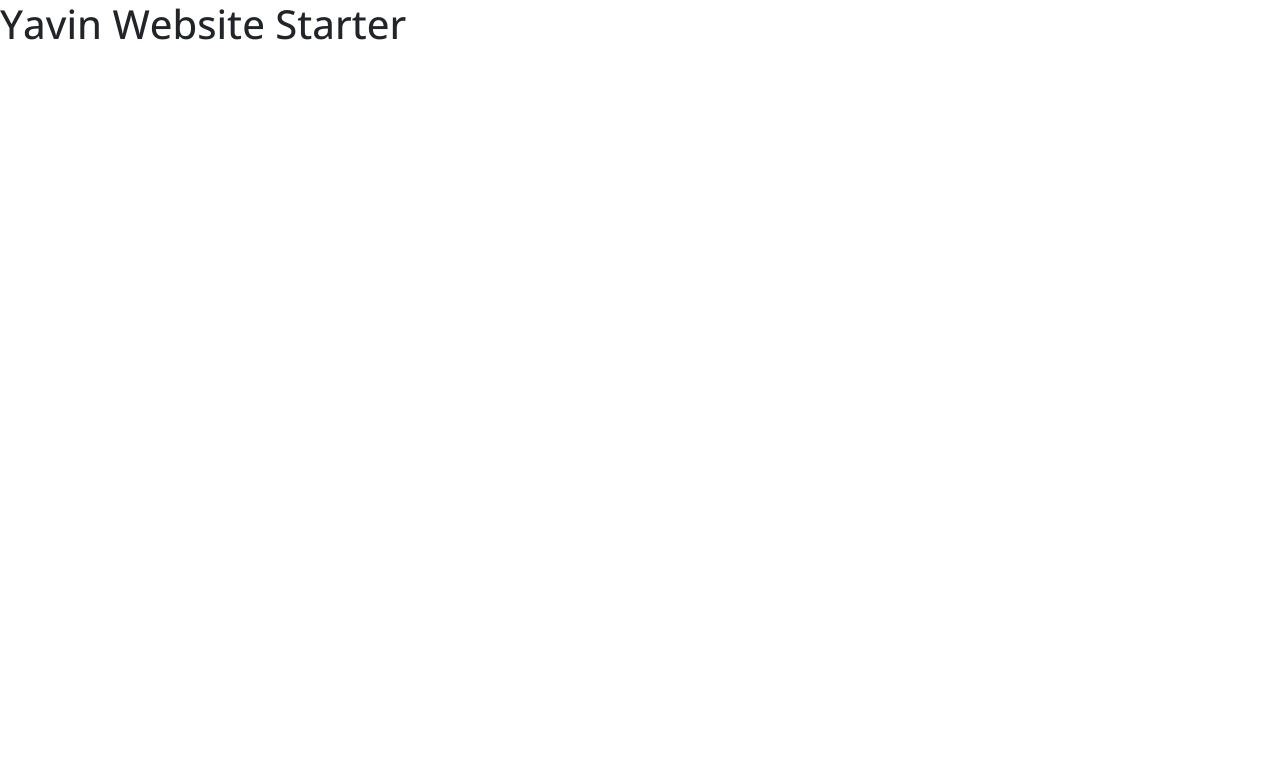
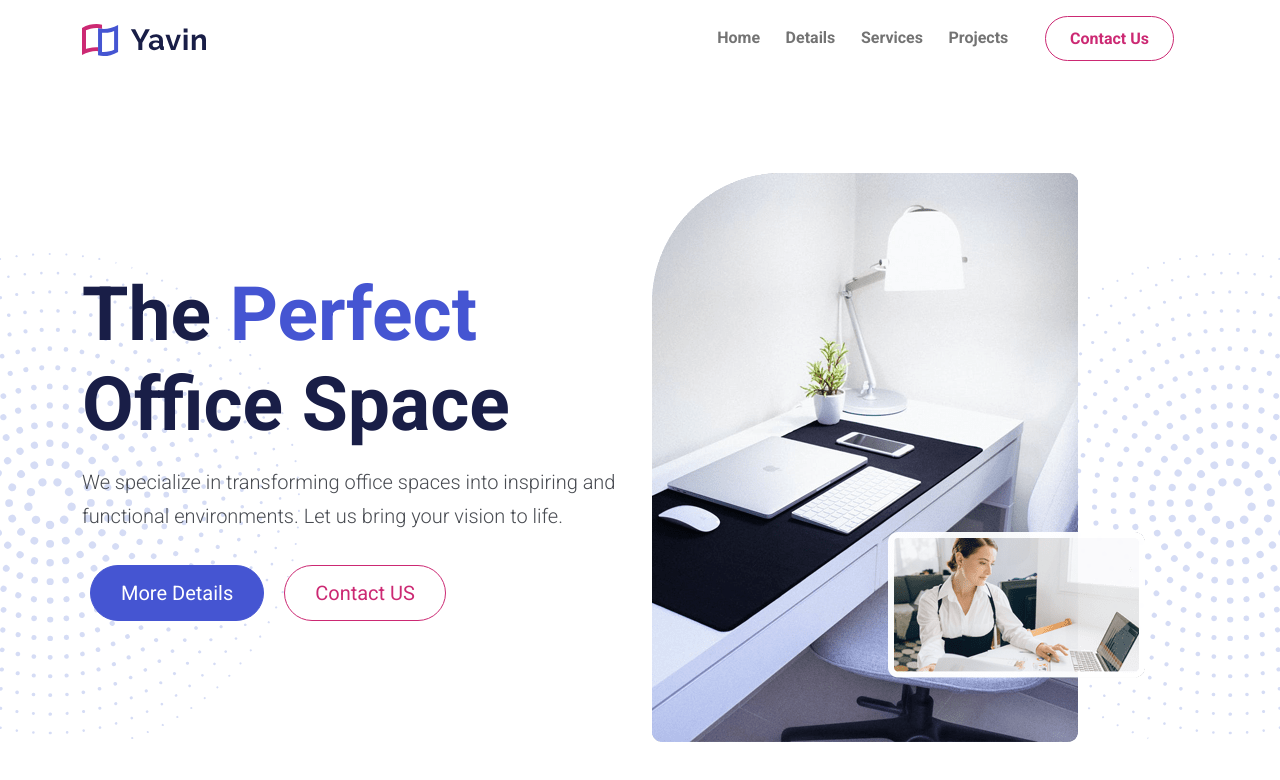
Before and after one commit to letStayFoolish/yavin-website, a website: page index.html in a window 1280 px wide. Drawn offline with nearby package versions, Linux system fonts and the light colour scheme; files that its build step writes are made by us from their sources.

Commit message:
Navigation & Header

```diff
--- a/index.html
+++ b/index.html
@@ -6,6 +6,9 @@
     <meta name="viewport" content="width=device-width, initial-scale=1.0" />
     <link rel="preconnect" href="https://fonts.googleapis.com">
     <link rel="preconnect" href="https://fonts.gstatic.com" crossorigin>
+    <link rel="preconnect" href="https://fonts.googleapis.com">
+    <link rel="preconnect" href="https://fonts.gstatic.com" crossorigin>
+    <link href="https://fonts.googleapis.com/css2?family=Roboto:wght@300;400;500;600;700&display=swap" rel="stylesheet">
     <link href="https://fonts.googleapis.com/css2?family=Open+Sans:wght@300;400;500;600;700&display=swap" rel="stylesheet">
     <link rel="stylesheet" href="css/font-awesome.css" />
     <link rel="stylesheet" href="css/bootstrap.css" />
@@ -14,7 +17,87 @@
     <title>Yavin Office Design</title>
   </head>
   <body>
-    <h1>Yavin Website Starter</h1>
+<!--    Header -->
+  <nav class="navbar navbar-expand-lg sticky-top navbar-light">
+    <div class="container">
+      <a href="#" class="navbar-brand">
+        <img src="./images/logo.svg" alt="Yavin logo." width="124">
+      </a>
+      <button
+        class="navbar-toggler"
+        type="button"
+        data-bs-toggle="collapse"
+        data-bs-target="#navbarNavDropdown"
+        aria-controls="navbarNavDropdown"
+        aria-expanded="false"
+        aria-label="Toggle navigation"
+      >
+        <span class="navbar-toggler-icon"></span>
+      </button>
+      <div class="collapse navbar-collapse" id="navbarNavDropdown">
+        <ul class="navbar-nav ms-auto">
+          <li class="nav-item">
+            <a href="#" class="nav-link" aria-current="page">Home</a>
+          </li>
+          <li class="nav-item">
+            <a href="#details" class="nav-link">Details</a>
+          </li>
+          <li class="nav-item">
+            <a href="#services" class="nav-link">Services</a>
+          </li>
+          <li class="nav-item">
+            <a href="#projects" class="nav-link">Projects</a>
+          </li>
+          <li class="nav-item">
+            <a href="#contact" class="nav-link btn btn-outline-secondary px-4 mx-4">Contact Us</a>
+          </li>
+        </ul>
+      </div>
+    </div>
+  </nav>
+
+<!--Header -->
+  <header
+    class="header position-relative mt-6 overflow-hidden"
+  >
+    <img
+      src="images/decoration-star.svg"
+      alt="Decoration image of dots in form of a star"
+      class="decoration-star position-absolute"
+    >
+    <img
+      src="./images/decoration-star.svg"
+      alt="Decoration image of dots in form of a star"
+      class="decoration-star-2 position-absolute"
+    >
+    <div class="container position-relative z-3">
+      <div class="row">
+        <div class="col-lg-6">
+          <div class="mt-6">
+            <h1 class="xl-text">
+              The <span class="text-primary">Perfect</span> Office Space
+            </h1>
+            <p class="lead mb-4">
+              We specialize in transforming office spaces into inspiring and
+              functional environments. Let us bring your vision to life.
+            </p>
+            <a href="#introduction" class="btn btn-primary btn-lg m-2">
+              More Details
+            </a>
+            <a href="#contact" class="btn btn-outline-secondary btn-lg m-2">
+              Contact US
+            </a>
+          </div>
+        </div>
+        <div class="col-lg-6">
+          <div class="image-container">
+            <img src="./images/header.png" alt="Image of white office desk in a corner." class="img-fluid">
+          </div>
+        </div>
+      </div>
+    </div>
+  </header>
+
 
 	<script src="js/bootstrap.bundle.min.js"></script>
 	<script src="js/script.js"></script>
--- a/js/script.js
+++ b/js/script.js
@@ -0,0 +1,15 @@
+function useScroll() {
+const navbar = document.querySelector('.navbar');
+
+
+window.addEventListener('scroll', () => {
+  if (window.scrollY > 50) {
+    navbar.classList.add('navbar-sticky')
+  } else {
+    navbar.classList.remove('navbar-sticky')
+  }
+})
+
+}
+
+document.addEventListener('DOMContentLoaded', useScroll)
--- a/scss/bootstrap.scss
+++ b/scss/bootstrap.scss
@@ -1,4 +1,60 @@
 // Font
-$font-family-sans-serif: 'Open Sans', sans-serif;
+//$font-family-sans-serif: 'Open Sans', sans-serif;
+$font-family-sans-serif:  'Roboto', sans-serif;
+
+// Colors
+$primary: #4555d2;
+$secondary: #cc2973;
+$dark: #191e47;
+$light: #f9fafe;
+$body-color: #494c52;
+$headings-color: $dark;
+
+// Navbar
+$navbar-nav-link-padding-x: 0.8rem;
+$navbar-padding-y: 1rem;
+$nav-link-font-weight: 700;
+
+// Spacing
+$spacer: 1rem !default;
+$spacers: (
+        0: 0,
+        1: $spacer * 0.25,
+        2: $spacer * 0.5,
+        3: $spacer,
+        4: $spacer * 1.5,
+        5: $spacer * 3,
+        6: $spacer * 6,
+        7: $spacer * 8,
+        8: $spacer * 12,
+) !default;
+
+$headings-margin-bottom: $spacer * 1 !default;
+$line-height-base: 1.7;
+$headings-font-weight: bold;
+
+// Buttons
+$button-radius: 50px;
+$button-padding-x: 30px;
+$button-padding-y: 10px;
+
+$btn-border-radius: $button-radius;
+$btn-border-radius-sm: $button-radius;
+$btn-border-radius-lg: $button-radius;
+$btn-padding-y: $button-padding-y;
+$btn-padding-y-lg: $button-padding-y;
+$btn-padding-y-sm: $button-padding-y;
+$btn-padding-x: $button-padding-x;
+$btn-padding-x-lg: $button-padding-x;
+$btn-padding-x-sm: $button-padding-x;
+$navbar-toggler-border-radius: 5px;
+
+// Inputs
+$input-radius: 30px;
+$input-btn-padding-y: 0.7rem;
+$input-btn-padding-x: 1rem;
+$input-border-radius: $input-radius;
+$input-border-radius-sm: $input-radius;
+$input-border-radius-lg: $input-radius;
 
 @import '../node_modules/bootstrap/scss/bootstrap';
--- a/scss/styles.scss
+++ b/scss/styles.scss
@@ -0,0 +1,74 @@
+.xl-text {
+  font-size: 75px;
+}
+
+.btn-outline-secondary {
+  color: var(--bs-secondary);
+}
+
+.btn-outline-secondary {
+  &:hover {
+    color: #fff;
+  }
+}
+
+.header .decoration-star {
+  top: 80px;
+  left: -200px;
+  width: 500px;
+  opacity: 0.7;
+}
+
+.header .decoration-star-2 {
+  top: 80px;
+  right: -200px;
+  width: 500px;
+  opacity: 0.7;
+}
+
+.navbar {
+  transition: all 0.5s ease-in-out;
+}
+
+.navbar-sticky {
+  background: #fff;
+  opacity: 0.9;
+  box-shadow: 0 0 10px rgba(0, 0, 0, 0.5)
+}
+
+// Tablets
+@media(max-width: 992px) {
+  .xl-text {
+    font-size: 50px;
+  }
+
+  .navbar {
+    .brn-outline-secondary {
+      margin-top: 20px;
+    }
+  }
+
+  .header {
+    margin-top: 0 !important;
+    text-align: center;
+  }
+
+  .header .decoration-star {
+    left: -100px;
+    width: 250px;
+  }
+
+  .header .decoration-star-2 {
+    right: -100px;
+    width: 250px;
+  }
+
+  .image-container {
+    margin-top: 20px;
+  }
+}
+
+// Small screens
+@media(max-width: 576px) {
+
+}
```
